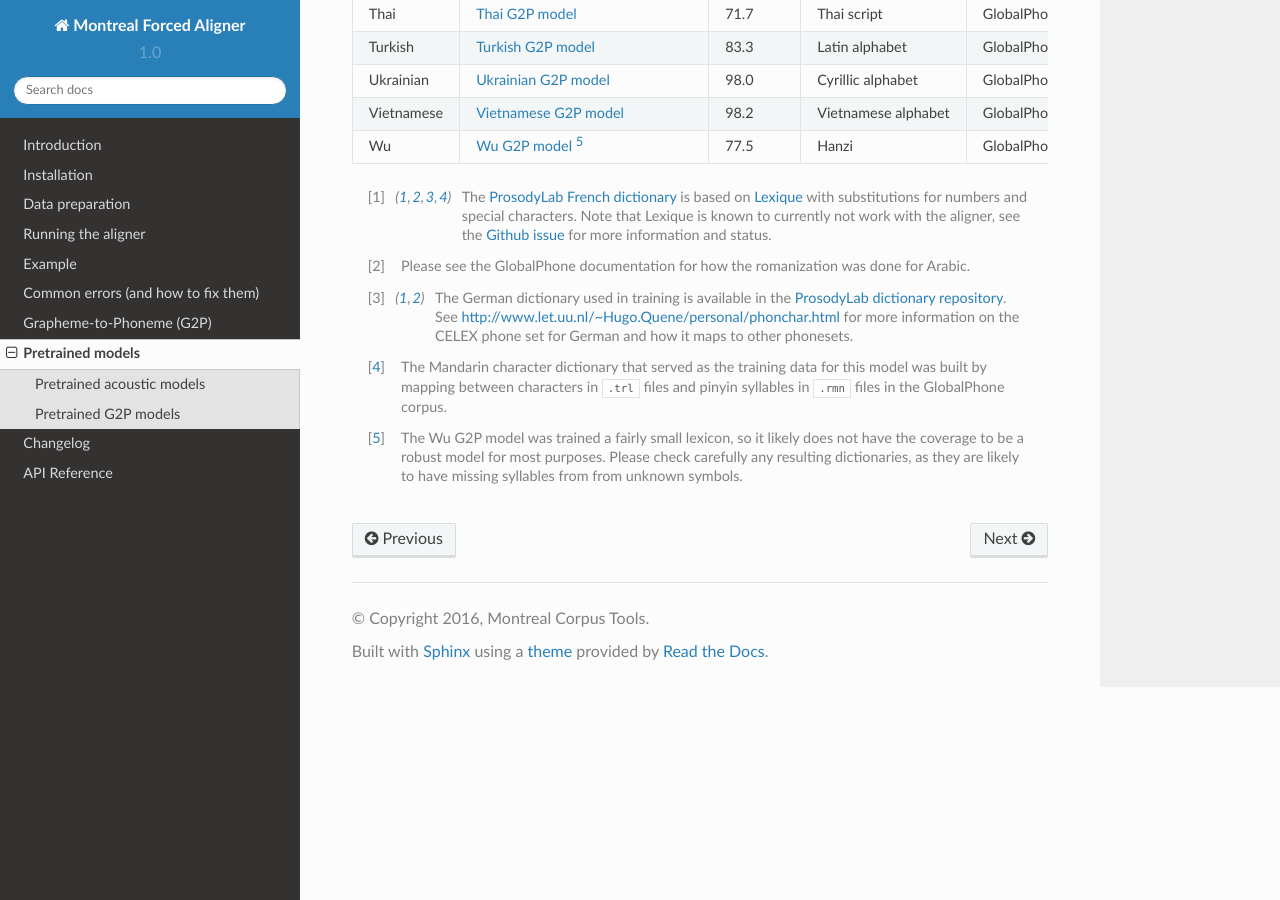
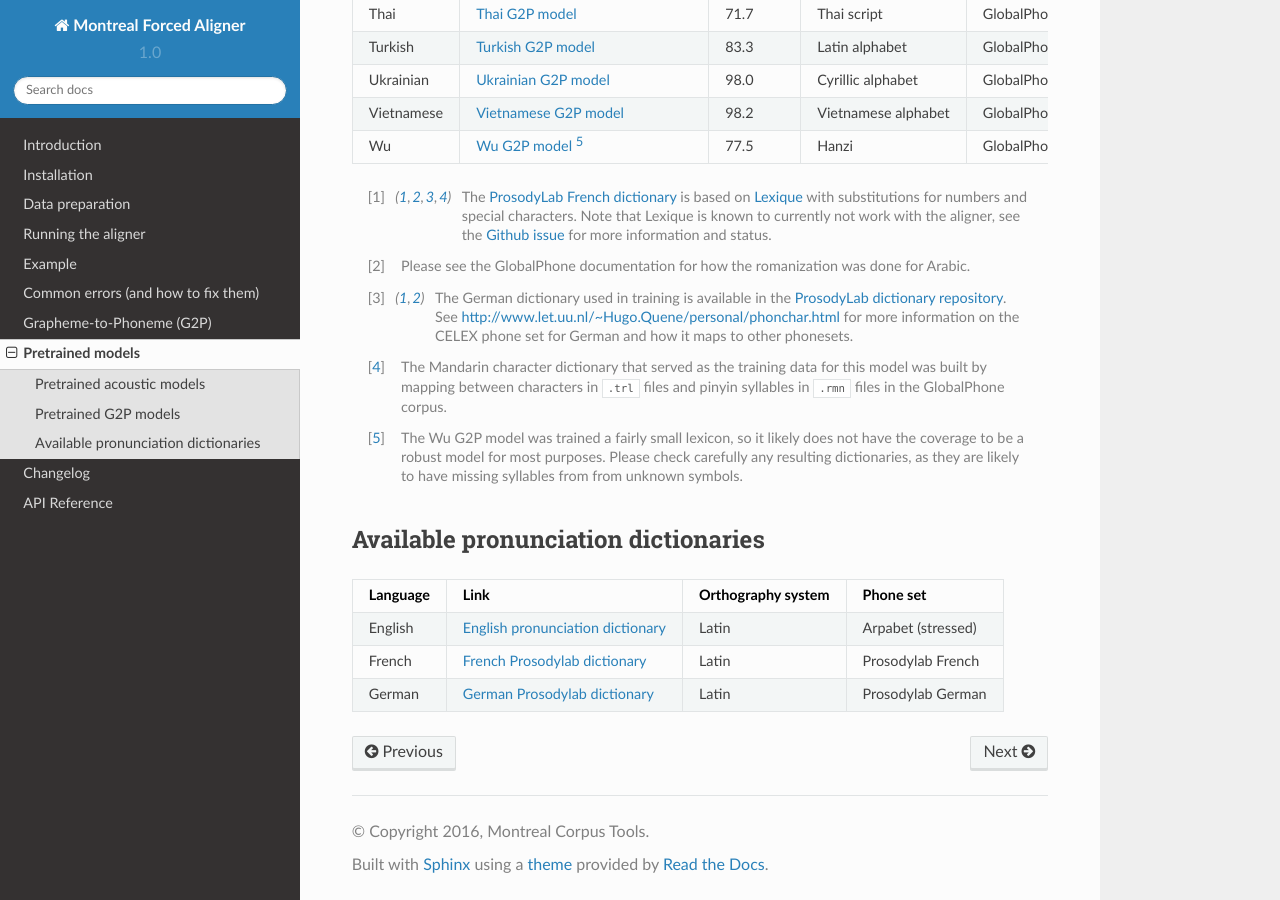
Before and after one commit to MontrealCorpusTools/Montreal-Forced-Aligner, a Sphinx documentation site: the page built from docs/source/pretrained_models.rst, in a window 1280 px wide and 900 px high, scrolled down 2201 px. Built offline with Sphinx 7.4.7 and the Read the Docs theme 2.0.0, drawn with Linux system fonts in a browser that asks for light colours; some of the changed text lies outside the part shown.

Commit message:
Update dictionary

```diff
--- a/docs/source/dictionary.rst
+++ b/docs/source/dictionary.rst
@@ -44,7 +44,7 @@ for a sound file would have the following dictionary generated:
 
 The Prosodylab-aligner has two preconstructed dictionaries as well, one
 for English (`Prosodylab-aligner English dictionary`_)
-and one for Quebec French (`Prosodylab-aligner French dictionary`_)
+and one for Quebec French (`Prosodylab-aligner French dictionary`_), also see `dictionaries`_ for a list of supported dictionaries.
 
 .. note::
 
--- a/docs/source/pretrained_models.rst
+++ b/docs/source/pretrained_models.rst
@@ -140,7 +140,7 @@ to generate the necessary pronunciation dictionary.
 +----------------+-----------------------------------------------------+----------------------+-----------------------+
 | Czech          | `Czech acoustic model`_                             | GlobalPhone          | GlobalPhone           |
 +----------------+-----------------------------------------------------+----------------------+-----------------------+
-| English        | `English acoustic model`_                           | LibriSpeech          | Arpabet               |
+| English        | `English acoustic model`_                           | LibriSpeech          | Arpabet  (stressed)   |
 +----------------+-----------------------------------------------------+----------------------+-----------------------+
 | French (FR)    | `French (FR) acoustic model`_                       | GlobalPhone          | GlobalPhone           |
 +----------------+-----------------------------------------------------+----------------------+-----------------------+
@@ -260,3 +260,22 @@ and Vietnamese, with the following accuracies when trained on 90% of the data an
 .. [5] The Wu G2P model was trained a fairly small lexicon, so it likely does not have the coverage to be a robust model
    for most purposes.  Please check carefully any resulting dictionaries, as they are likely to have missing syllables from
    from unknown symbols.
+
+.. _dictionaries:
+
+Available pronunciation dictionaries
+====================================
+
+.. _`English pronunciation dictionary`:  http://mlmlab.org/mfa/dictionaries/english.dict
+.. _`French Prosodylab dictionary`:  https://raw.githubusercontent.com/prosodylab/prosodylab.dictionaries/master/fr.dict
+.. _`German Prosodylab dictionary`:  https://raw.githubusercontent.com/prosodylab/prosodylab.dictionaries/master/de.dict
+
++-----------------+-----------------------------------------------+------------------------+------------------------+
+| Language        | Link                                          | Orthography system     | Phone set              |
++=================+===============================================+========================+========================+
+| English         | `English pronunciation dictionary`_           |   Latin                |   Arpabet (stressed)   |
++-----------------+-----------------------------------------------+------------------------+------------------------+
+| French          | `French Prosodylab dictionary`_               |   Latin                |   Prosodylab French    |
++-----------------+-----------------------------------------------+------------------------+------------------------+
+| German          | `German Prosodylab dictionary`_               |   Latin                |   Prosodylab German    |
++-----------------+-----------------------------------------------+------------------------+------------------------+
```
Also changed, not shown: 1 other file.
